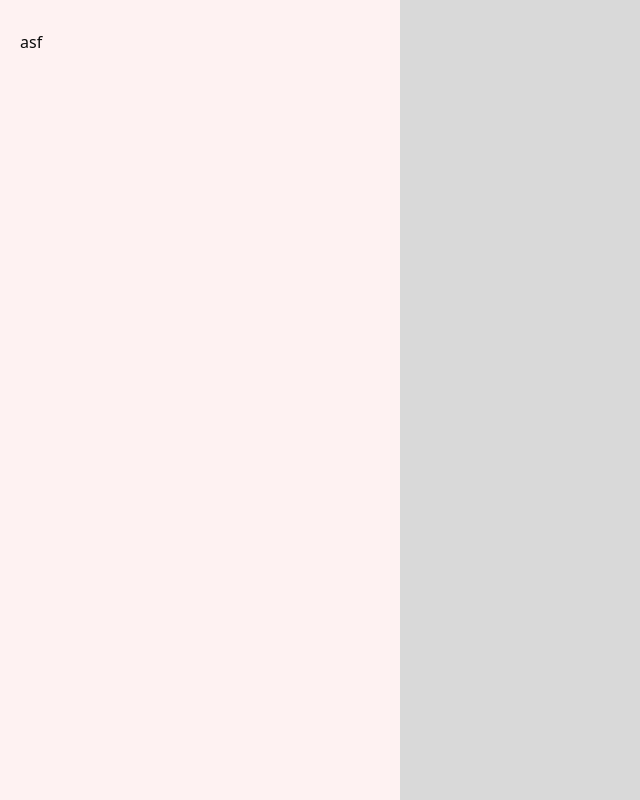
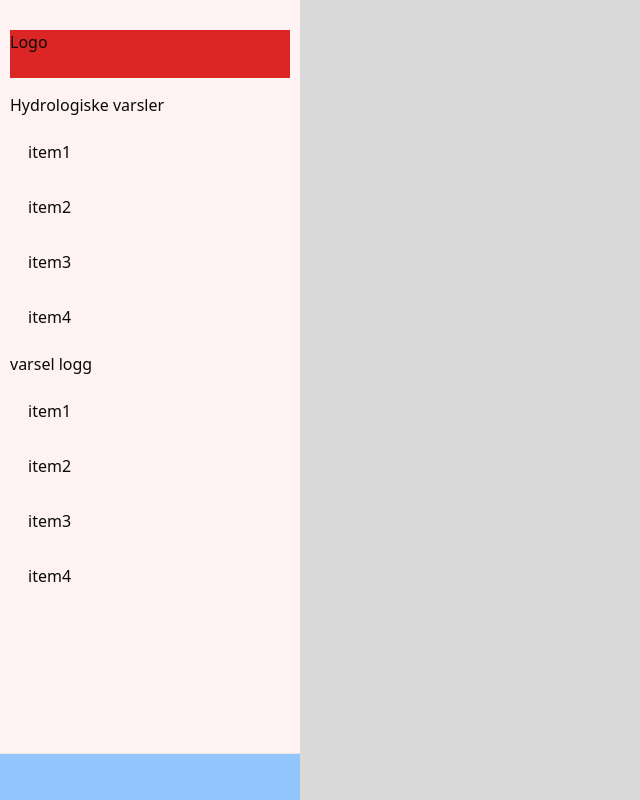
Before and after one commit to 24-20/HydrovarselRepoMain, a React (Vite) app in the folder frontend/: page / in a window 1280 px wide. Shown: the whole page, without its empty margins (0-640 px from the left). Built offline with nearby package versions, Linux system fonts and the light colour scheme.

Commit message:
testing sidebar framer motion animations, not going great

```diff
--- a/frontend/package.json
+++ b/frontend/package.json
@@ -13,6 +13,7 @@
     "@radix-ui/react-slot": "^1.0.2",
     "class-variance-authority": "^0.7.0",
     "clsx": "^2.1.0",
+    "framer-motion": "^11.0.5",
     "lucide-react": "^0.330.0",
     "react": "^18.2.0",
     "react-dom": "^18.2.0",
--- a/frontend/src/componentContent/SidebarContent.tsx
+++ b/frontend/src/componentContent/SidebarContent.tsx
@@ -1,9 +1,25 @@
 import React from 'react'
-
+import SidebarFooter from '@/components/ui/SidebarFooter'
+import SidebarElement from '@/components/ui/SidebarElement'
 const SidebarContent = () => {
   return (
-    <div className=' w-12/12 h-screen px-[20px] pt-[30px]'>
-        asf
+    <div className=' w-full h-screen  flex flex-col'>
+        <div className=' px-[10px] pt-[30px] w-full h-screen  flex flex-col gap-[15px] '>
+            <div className=' h-12 bg-red-600'>Logo</div>
+            <h4>Hydrologiske varsler</h4>
+            <SidebarElement alertId={20} >item1</SidebarElement>
+            <SidebarElement alertId={20} >item2</SidebarElement>
+            <SidebarElement alertId={20} >item3</SidebarElement>
+            <SidebarElement alertId={20} >item4</SidebarElement>
+            <h4>varsel logg</h4>
+            <SidebarElement alertId={20} >item1</SidebarElement>
+            <SidebarElement alertId={20} >item2</SidebarElement>
+            <SidebarElement alertId={20} >item3</SidebarElement>
+            <SidebarElement alertId={20} >item4</SidebarElement>
+        </div>
+
+
+        <SidebarFooter />
     </div>
   )
 }
--- /dev/null
+++ b/frontend/src/components/ui/SidebarElement.tsx
@@ -0,0 +1,62 @@
+import React, { ReactNode, useEffect } from 'react'
+import {motion, useCycle} from 'framer-motion'
+const SidebarElement = (props:{children:ReactNode, alertId:number}) => {
+    const [open, cycleOpen] = useCycle(false, true);
+    const itemVariants = {
+        closed: {
+          opacity: 0
+        },
+        open: { opacity: 1 }
+      };
+
+    const sideVariants = {
+        closed: {
+
+            transition: {
+            staggerChildren: 0.2,
+            staggerDirection: -1,
+            }
+        },
+        open: {
+            transition: {
+            staggerChildren: 0.2,
+            staggerDirection: 1,
+            transition: { delay: 0.2, duration: 0.2 }
+            }
+
+        }
+    };
+    useEffect(()=>console.log(open),[open])
+  return (
+    <motion.div
+        whileHover={{
+            scale: 1,
+            height:'fit-content',
+            backgroundColor:'red',
+            transition: { duration: 0.5 }
+            }}
+        onHoverStart={()=>cycleOpen()}
+        onHoverEnd={()=>cycleOpen()}
+        className='ml-[10px] p-2 flex gap-2 flex-col min-h-10'
+    >
+        {
+            props.children
+        }
+        {
+            open &&
+            <motion.div
+                initial="closed"
+                animate="open"
+                variants={sideVariants}
+                >
+
+                <motion.h5 variants={itemVariants}>1</motion.h5>
+                <motion.h5 variants={itemVariants}>2</motion.h5>
+                <motion.h5 variants={itemVariants}>3</motion.h5>
+            </motion.div>
+        }
+    </motion.div>
+  )
+}
+
+export default SidebarElement
--- /dev/null
+++ b/frontend/src/components/ui/SidebarFooter.tsx
@@ -0,0 +1,11 @@
+import React from 'react'
+
+const SidebarFooter = () => {
+  return (
+    <div className=' w-full border-t border-border h-[50px] bg-blue-300 sticky z-50 bottom-0'>
+
+    </div>
+  )
+}
+
+export default SidebarFooter
--- a/frontend/src/components/ux/Sidebar.tsx
+++ b/frontend/src/components/ux/Sidebar.tsx
@@ -1,7 +1,7 @@
 import React, { ReactNode } from 'react'
 const Sidebar = (props:{children:ReactNode}) => {
   return (
-    <div className=' w-[400px] h-screen bg-red-50 z-50 relative'>
+    <div className=' w-[300px] h-screen bg-red-50 z-50 relative'>
         {
             props.children
         }
```
Also changed, not shown: 1 other file (tests, documents, lock files or other folders).
